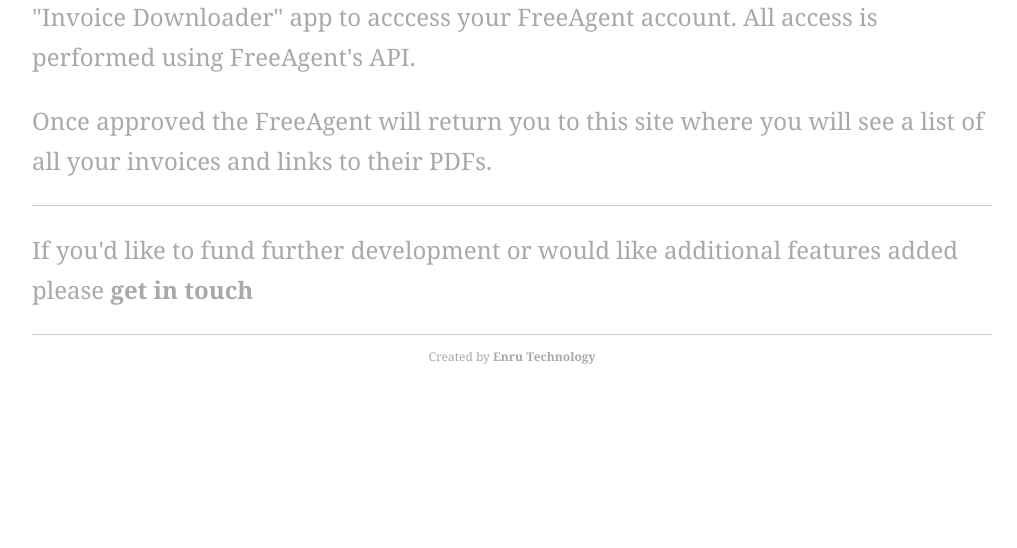
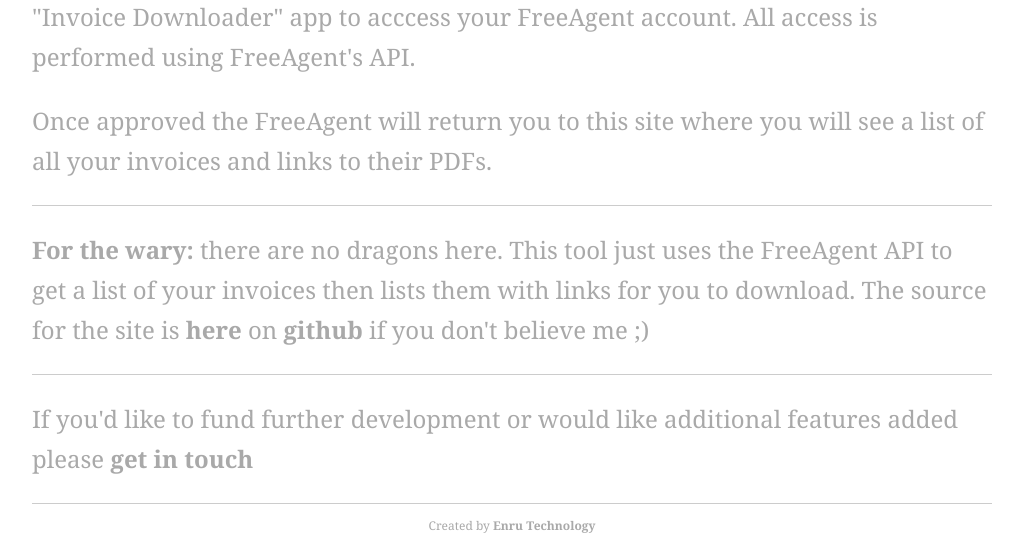
Before and after one commit to enru/fa-invoices, a PHP site: page / in a window 1280 px wide. Shown: the part 326-874 px from the top of the page, without its empty margins (128-1145 px from the left). Before the commit the page ends 690 px from the top, so only its background shows below. Run offline with PHP 8.4, Linux system fonts and the light colour scheme.

Commit message:
for the wary

```diff
--- a/index.php
+++ b/index.php
@@ -3,4 +3,6 @@
     <p> <a class="redbutton" title="Get your FreeAgent invoices" href="/invoices.php">Get your FreeAgent invoices</a> </p>
     <p> When you click the above link you will be prompted to log in and approve the &quot;Invoice Downloader&quot; app to acccess your FreeAgent account. All access is performed using FreeAgent's API.</p>
     <p> Once approved the FreeAgent will return you to this site where you will see a list of all your invoices and links to their PDFs. </p>
+    <hr/>
+    <p><strong>For the wary:</strong> there are no dragons here. This tool just uses the FreeAgent API to get a list of your invoices then lists them with links for you to download. The source for the site is <a href="https://github.com/enru/fa-invoices">here</a> on <a href="https://github.com/enru/fa-invoices">github</a> if you don't believe me ;)</p>
 <?php include 'inc/footer.php'; ?>
```
